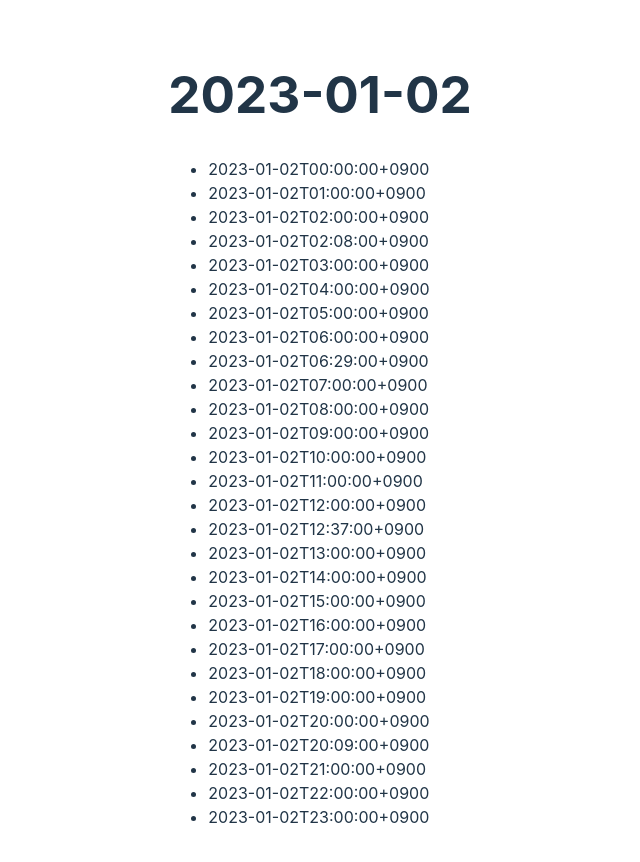
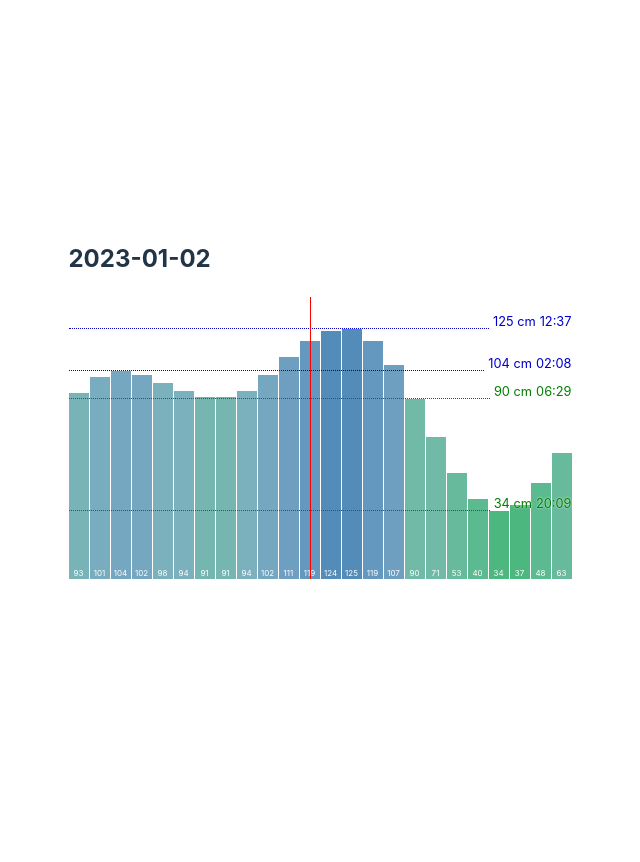
Before and after one commit to calbert1209/black-kite, a Preact app: page / in a window 1280 px wide. Shown: the top 862 px of the page, without its empty margins (320-960 px from the left). After the commit the page ends 800 px from the top, so only its background shows below. Built offline with nearby package versions, Linux system fonts and the light colour scheme.

Commit message:
:sparkles: draw overlay lines

```diff
--- /dev/null
+++ b/src/components/HorizontalLevel.tsx
@@ -0,0 +1,61 @@
+import { useMemo } from "preact/hooks";
+import { TidalEvent } from "../services/data-fetch";
+
+type Props = TidalEvent;
+
+const getTimeMark = (isoDateString: string) => {
+  const [_, timePart] = isoDateString.split('T');
+  return timePart.substring(0, 5);
+}
+
+export const HorizontalLevel = ({ level, type, timeStamp }: Props) => {
+  const color = type === 'high' ? 'mediumblue' : 'green';
+  const timeMark = useMemo(() => getTimeMark(timeStamp), [timeStamp]);
+
+  return (
+    <div
+      style={{
+        position: "absolute",
+        left: 0,
+        right: 0,
+        top: 0,
+        bottom: 0,
+        display: "flex",
+        flexDirection: "column",
+      }}
+    >
+      <div
+        style={{
+          width: "100%",
+          flexGrow: 1,
+        }}
+      />
+      <div
+        style={{
+          display: "flex",
+          justifyContent: "flex-end",
+          alignItems: "flex-end",
+          color: `${color}`,
+          fontSize: "0.8em",
+          lineHeight: `1em`,
+        }}
+      >
+        <div
+          style={{
+            flexGrow: 1,
+            height: "1em",
+            borderBottom: `1px dotted ${color}`,
+          }}
+        />
+        <div style={{ marginLeft: "4px", textShadow: '0 0 2px white' }}>{level} cm</div>
+        <div style={{ marginLeft: "4px", textShadow: '0 0 2px white' }}>{timeMark}</div>
+      </div>
+      <div
+        style={{
+          width: "100%",
+          height: `${level * 2}px`,
+        }}
+      />
+    </div>
+  );
+};
--- /dev/null
+++ b/src/components/RenderConditionally.tsx
@@ -0,0 +1,9 @@
+import { ComponentChildren } from "preact";
+
+type Props = {
+  when: boolean;
+  children: ComponentChildren;
+};
+
+export const RenderConditionally = ({ when, children }: Props) =>
+  when ? <>{children}</> : null;
--- a/src/components/TideLevelWindow.tsx
+++ b/src/components/TideLevelWindow.tsx
@@ -1,5 +1,8 @@
 import { useEffect, useMemo, useState } from "preact/hooks";
 import { TidalEvent, fetchSample } from "../services/data-fetch";
+import { RenderConditionally } from "./RenderConditionally";
+import { HorizontalLevel } from "./HorizontalLevel";
+import { VerticalMarker } from "./VerticalMarker";
 
 const today = new Date("2023-01-02T11:30:00.000+0900");
 
@@ -14,26 +17,111 @@ const createDateStamp = (d: Date) => {
   return [year, month, date].join("-");
 };
 
+const colorRangeValues = [
+  [76, 183, 127],
+  [91, 186, 144],
+  [104, 186, 156],
+  [113, 186, 167],
+  [117, 183, 176],
+  [120, 180, 183],
+  [122, 177, 188],
+  [120, 172, 191],
+  [117, 167, 192],
+  [110, 159, 193],
+  [100, 152, 190],
+  [84, 140, 185],
+] as const;
+export const colorRange = colorRangeValues.map(
+  ([r, g, b]) => `rgb(${r},${g},${b})`
+);
+
+const createReverseIndex = (events: TidalEvent[]) => {
+  const sortedByLevel = [...events].sort((a, b) => a.level - b.level);
+  const levelWithIndex = sortedByLevel.map(({ level }, index) => ({
+    level,
+    index: Math.floor(index / 2),
+  }));
+  return levelWithIndex.reduce((agg, { level, index }) => {
+    agg[level] = index;
+    return agg;
+  }, {} as Record<number, number>);
+};
+
 export const TideLevelWindow = () => {
-  const [events, setEvents] = useState<TidalEvent[]>([])
+  const [hourlyEvents, setHourlyEvents] = useState<TidalEvent[]>([]);
+  const [otherEvents, setOtherEvents] = useState<TidalEvent[]>([]);
+  const [reverseIndex, setReverseIndex] = useState<Record<number, number>>({});
 
-  const dateStamp = useMemo(() => createDateStamp(today), [today])
+  const dateStamp = useMemo(() => createDateStamp(today), [today]);
   useEffect(() => {
-    fetchSample((chart) => setEvents(chart[dateStamp]))
+    fetchSample((chart) => {
+      const hourlyEvents: TidalEvent[] = [];
+      const extremityEvents: TidalEvent[] = [];
+      for (const event of chart[dateStamp]) {
+        if (event.type === "hourly") {
+          hourlyEvents.push(event);
+        } else {
+          extremityEvents.push(event);
+        }
+      }
+      setHourlyEvents(hourlyEvents);
+      setOtherEvents(extremityEvents);
+      const index = createReverseIndex(hourlyEvents);
+      setReverseIndex(index);
+    });
   }, []);
 
   return (
     <>
-      <h1>{dateStamp}</h1>
-      <div>
-      {events.length ? (
-        <ul>
-          {events.map(event => (
-            <li key={event.timeStamp}>{event.timeStamp}</li>
-          ))}
-        </ul>
-      ) : null}
-      </div>
+      <h2>{dateStamp}</h2>
+      <main>
+        <RenderConditionally when={!!hourlyEvents.length}>
+          <div style={{ position: "relative", paddingTop: "2em" }}>
+            <ul
+              style={{
+                display: "flex",
+                alignItems: "flex-end",
+                paddingInlineStart: "0",
+                gap: "1px",
+                margin: 0,
+              }}
+            >
+              {hourlyEvents.map((event) => (
+                <li
+                  key={event.timeStamp}
+                  style={{
+                    width: "20px",
+                    height: `${event.level * 2}px`,
+                    backgroundColor: colorRange[reverseIndex[event.level]],
+                    listStyle: "none",
+                    display: "flex",
+                    flexDirection: "column",
+                    justifyContent: "flex-end",
+                  }}
+                >
+                  <div
+                    style={{
+                      width: "100%",
+                      textAlign: "center",
+                      fontSize: "0.5em",
+                      color: "white",
+                      opacity: 1,
+                    }}
+                  >
+                    {event.level}
+                  </div>
+                </li>
+              ))}
+            </ul>
+            <RenderConditionally when={!!otherEvents.length}>
+              {otherEvents.map((event) => (
+                <HorizontalLevel key={event.timeStamp} {...event} />
+              ))}
+            </RenderConditionally>
+            <VerticalMarker />
+          </div>
+        </RenderConditionally>
+      </main>
     </>
   );
 };
--- /dev/null
+++ b/src/components/VerticalMarker.tsx
@@ -0,0 +1,34 @@
+
+export const VerticalMarker = () => {
+  const [hours, minutes] = [11, 30];
+  const timeInMinutes = (hours * 60) + minutes;
+
+  const percent = timeInMinutes / 60 / 24 * 100;
+
+  return (
+    <div
+      style={{
+        position: "absolute",
+        left: 0,
+        right: 0,
+        top: 0,
+        bottom: 0,
+        display: "flex",
+      }}
+    >
+      <div
+        style={{
+          height:'100%',
+          width: `${percent}%`,
+          borderRight: '1px solid red',
+        }}
+      />
+      <div
+        style={{
+          height:'100%',
+          flexGrow: 1,
+        }}
+      />
+    </div>
+  );
+};
```
Also changed, not shown: src/app.tsx (+3 -9 lines).
